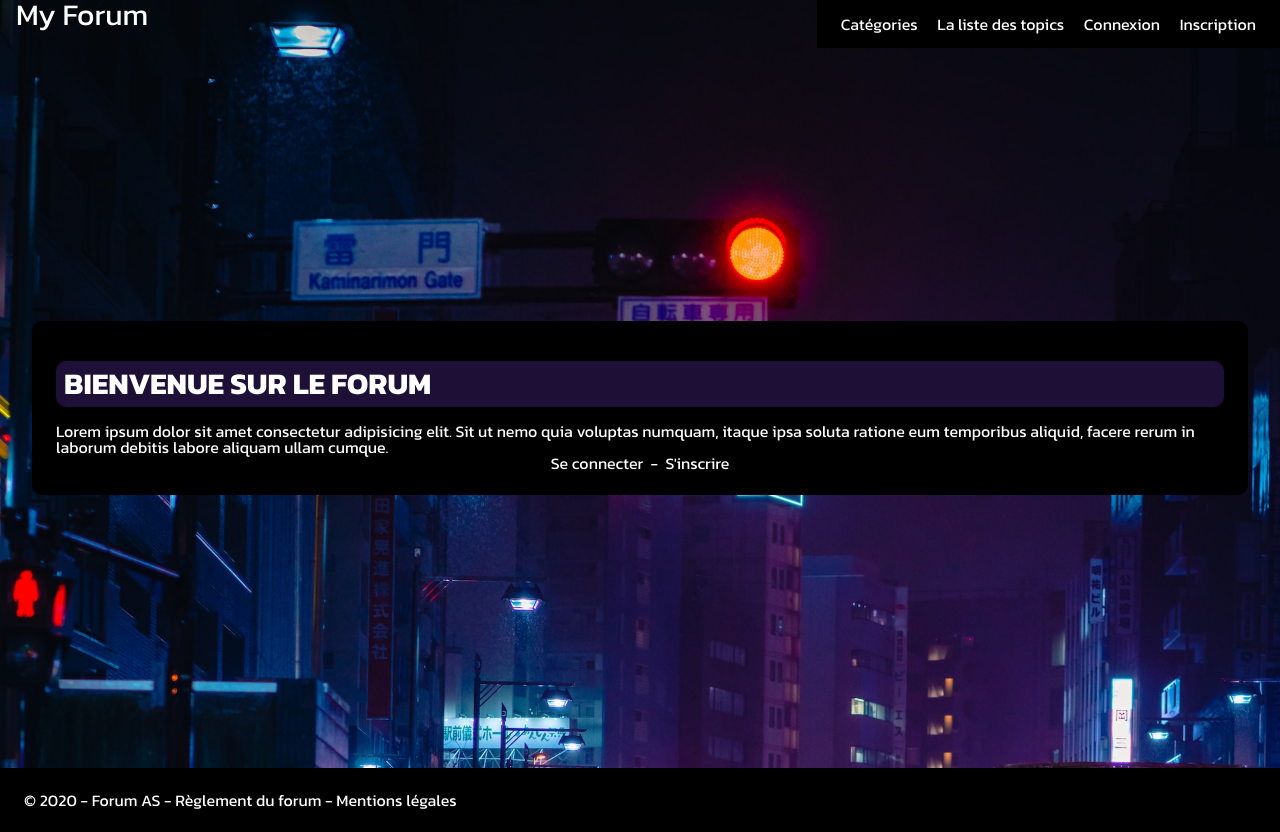
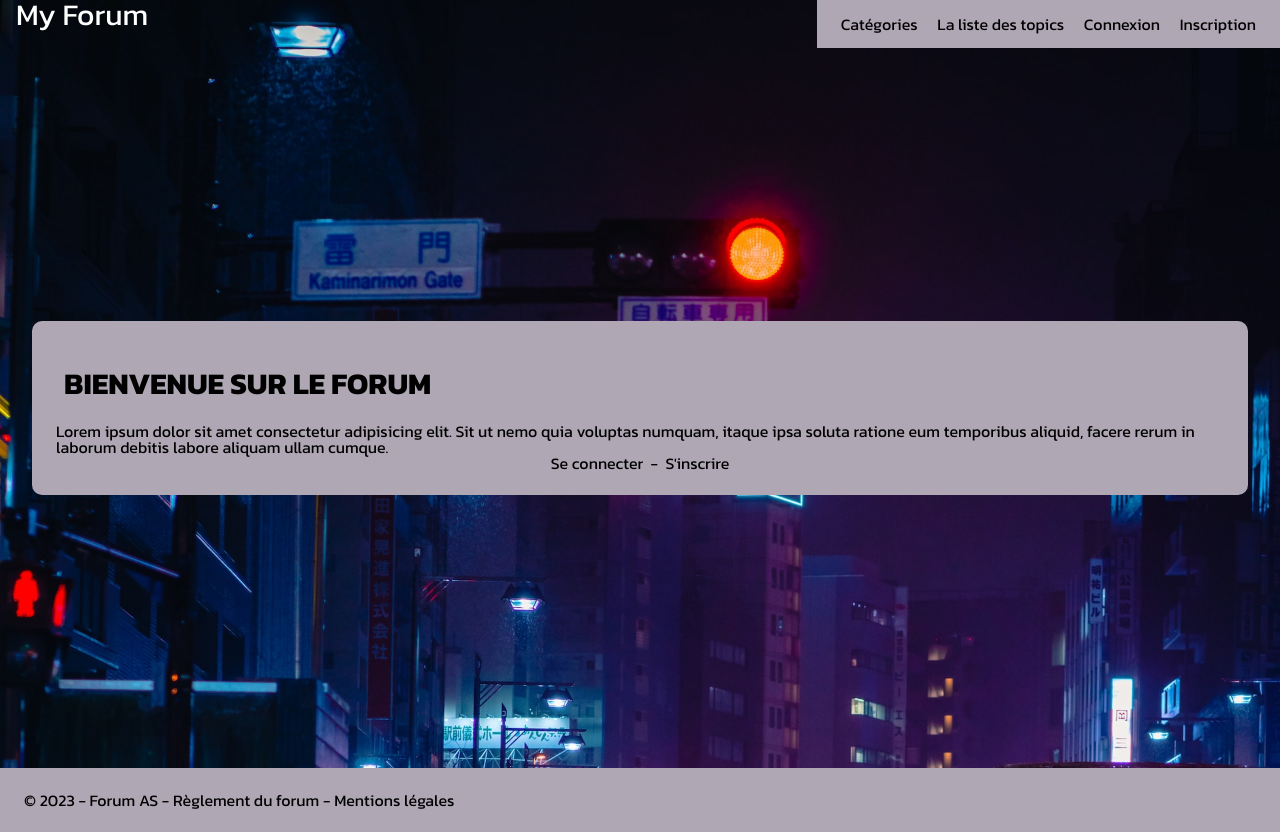
Before and after one commit to anthony0467/forum, a PHP site: page /index.php?action=_general in a window 1280 px wide. Run offline with PHP 8.4, Linux system fonts and the light colour scheme; some libraries are stand-ins or nearby versions.

Commit message:
modification css general

```diff
--- a/model/managers/PostManager.php
+++ b/model/managers/PostManager.php
@@ -57,6 +57,7 @@
                     ";
 
             DAO::delete($sql, ['id' => $id]);
+
             $countPost = "SELECT  COUNT(*) AS nbPoste
             FROM ".$this->tableName."
             WHERE topic_id = :id";
@@ -65,7 +66,7 @@
 
 
            $nbPost =  DAO::select($countPost, ['id' => $topicId], false);
-            if(intVal($nbPost['nbPoste'] == 0)){
+            if(intVal($nbPost['nbPoste'] == 0)){ // si nombre de poste = 0 supprimer le topic
                 $topicManager = new TopicManager();
                 $topicManager->deleteTopic($topicId, $nbPost);
             }
--- a/public/css/style.css
+++ b/public/css/style.css
@@ -46,7 +46,6 @@ h1 {
   font-size: 30px;
   margin: 1rem 0;
   padding: 0.5rem;
-  background-color: #1E0F37;
   border-radius: 10px;
 }
 
@@ -61,13 +60,13 @@ h3 {
 }
 
 a {
-  color: #fff;
+  color: #000;
   text-decoration: none;
   transition: 0.35s;
 }
 
 a:hover {
-  color: #E85706;
+  color: #1E0F37;
 }
 
 p, a {
@@ -79,8 +78,18 @@ body {
   background-position: center;
   background-size: cover;
   background-attachment: fixed;
-  background-color: #000;
+  background-color: #afa7b4;
+  color: #000;
+}
+
+.logo {
   color: #fff;
+  transition: 0.35s ease-in-out;
+}
+
+.logo:hover {
+  color: #fff;
+  font-size: 33px;
 }
 
 .container-nav {
@@ -95,7 +104,7 @@ body {
 }
 
 #nav-right {
-  background-color: #000;
+  background-color: #afa7b4;
   padding: 1rem;
 }
 
@@ -114,18 +123,17 @@ main {
 
 .container {
   border-radius: 10px;
-  background-color: #000;
+  background-color: #afa7b4;
   padding: 1rem;
   margin: 1rem;
 }
 
 footer {
-  background-color: #000;
+  background-color: #afa7b4;
   padding: 1.5rem;
 }
 
 form {
-  background: #1E0F37;
   border-radius: 10px;
   padding: 1rem;
   margin: 1rem 0;
@@ -144,16 +152,18 @@ textarea {
 
 .btn {
   cursor: pointer;
-  background-color: #000;
+  background-color: #afa7b4;
   border-radius: 10px;
-  color: #fff;
+  color: #000;
   padding: 0.5rem 1.5rem;
   transition: 0.35s;
   max-width: 150px;
+  border: 1px solid;
 }
 
 .btn:hover {
-  background-color: #E85706;
+  background-color: #1E0F37;
+  color: #fff;
 }
 
 .block {
@@ -194,7 +204,7 @@ textarea {
   color: red;
 }
 
-.green{
+.green {
   color: green;
 }
 
@@ -278,10 +288,10 @@ textarea {
           clip-path: polygon(0 0, 100% 0, 100% 100%, 0 100%);
 }
 
-@media screen and (min-width: 750px) {
+@media screen and (min-width: 785px) {
   .container {
     min-width: 650px;
-    max-width: 1300px;
+    max-width: 1500px;
     padding: 1.5rem;
     margin: 2rem;
   }
@@ -294,6 +304,9 @@ textarea {
 }
 .search-form {
   margin: 1.5rem 0;
+  border-bottom: 1px dashed #1E0F37;
+  border-top: 1px dashed #1E0F37;
+  border-radius: 0;
 }
 
 .topic-form {
@@ -357,7 +370,7 @@ textarea {
     display: grid;
   }
   .border {
-    border-color: #E85706;
+    border-color: #1E0F37;
   }
 }
 .category-placement * {
@@ -404,6 +417,7 @@ textarea {
   display: flex;
   flex-direction: column;
   gap: 1rem;
+  background: none;
 }
 
 .post-placement {
--- a/public/scss/_general.scss
+++ b/public/scss/_general.scss
@@ -36,12 +36,12 @@ table {
 
 //background color
 $background-image: url("../img/bg-forum-medium.jpg");
-$bg-color: #000;
+$bg-color: #afa7b4;
 $form-color: #1E0F37;
 //font color
-$ft-color: #fff;
+$ft-color: #000;
 //hover font
-$hover-font: #E85706;
+$hover-font: #1E0F37;
 
 
 
@@ -53,7 +53,7 @@ h1{
 	font-size: 30px;
 	margin: 1rem 0;
 	padding: .5rem;
-	background-color: $form-color;
+	//background-color: $form-color;
 	border-radius: 10px;
 }
 
@@ -95,6 +95,17 @@ body{
 
 // BARRE DE NAVIGATION
 
+.logo{
+	color: #fff;
+	transition: .35s ease-in-out;
+}
+
+.logo:hover{
+    color: #fff;
+	font-size: 33px;
+}
+
+
 .container-nav{
 	display: flex;
 	flex-wrap: wrap;
@@ -128,7 +139,7 @@ main{
 // conteneur de toute les pages
 .container{
 	border-radius: 10px;
-    background-color: #000;
+    background-color: $bg-color;
     padding: 1rem;
     margin: 1rem;
 }
@@ -141,7 +152,7 @@ footer{
 //formulaire
 
 form{
-	background: $form-color;
+	//background: $form-color;
 	border-radius: 10px;
     padding: 1rem;
 	margin: 1rem 0;
@@ -157,6 +168,7 @@ input,select, textarea{
 
 textarea{
 	padding-top: .5rem ;
+
 }
 
 // boutons
@@ -169,10 +181,12 @@ textarea{
 	padding: .5rem 1.5rem;
 	transition: .35s;
 	max-width: 150px;
+	border: 1px solid;
 }
 
 .btn:hover{
 	background-color: $hover-font;
+	color: #fff;
 }
 
 .block{
@@ -212,6 +226,10 @@ textarea{
 
 .red{
 	color: red;
+}
+
+.green{
+    color: green;
 }
 
   @keyframes arrive {
@@ -301,10 +319,10 @@ textarea{
 
 
 
-@media screen and (min-width: 750px) {
+@media screen and (min-width: 785px) {
     .container{
 		min-width: 650px;
-		max-width: 1300px;
+		max-width: 1500px;
 		padding: 1.5rem;
 		margin: 2rem;
 	}
--- a/public/scss/_posts.scss
+++ b/public/scss/_posts.scss
@@ -2,6 +2,7 @@
     display: flex;
     flex-direction: column;
     gap: 1rem;
+    background: none;
 }
 
 .post-placement{
--- a/public/scss/_topic.scss
+++ b/public/scss/_topic.scss
@@ -2,6 +2,9 @@
 
 .search-form{
     margin: 1.5rem 0;
+    border-bottom: 1px dashed #1E0F37 ;
+    border-top: 1px dashed #1E0F37 ;
+    border-radius: 0;
 }
 
 //form créer topic
--- a/view/forum/listPostsByTopic.php
+++ b/view/forum/listPostsByTopic.php
@@ -2,6 +2,7 @@
 
 $posts = $result["data"]['posts'];
 $topics = $result["data"]['topics'];
+
 ?>
 
 
--- a/view/layout.php
+++ b/view/layout.php
@@ -23,7 +23,7 @@
                 <nav>
                     <div class="container-nav">
                         <div id="nav-left">
-                            <a href="index.php">My Forum</a>
+                            <a class="logo" href="index.php">My Forum</a>
                         </div>
                         <div id="nav-right" class="none-menu-ecran">
                         <?php
@@ -115,7 +115,7 @@
             </main>
         </div>
         <footer>
-            <p>&copy; 2020 - Forum AS - <a href="index.php?ctrl=home&action=forumRules">Règlement du forum</a> - <a href="index.php?ctrl=home&action=noticeLegale">Mentions légales</a></p>
+            <p>&copy; 2023 - Forum AS - <a href="index.php?ctrl=home&action=forumRules">Règlement du forum</a> - <a href="index.php?ctrl=home&action=noticeLegale">Mentions légales</a></p>
             <!--<button id="ajaxbtn">Surprise en Ajax !</button> -> cliqué <span id="nbajax">0</span> fois-->
         </footer>
     </div>
```
Also changed, not shown: controller/ForumController.php (+14 -9 lines).
